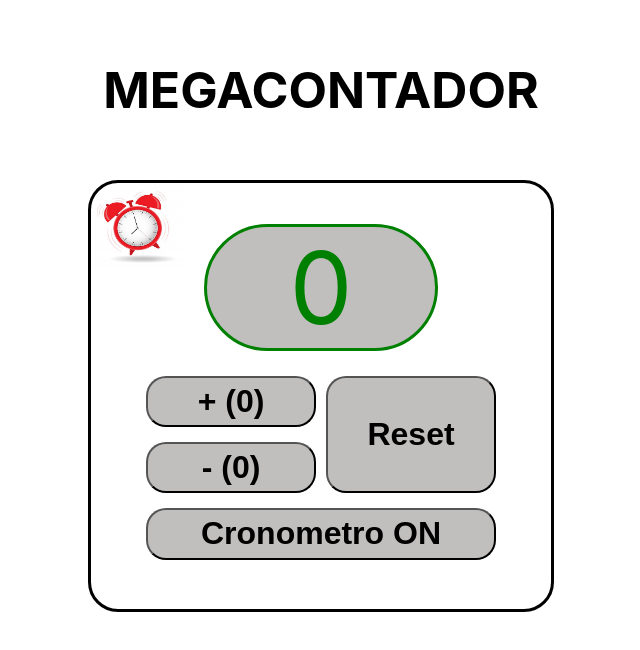
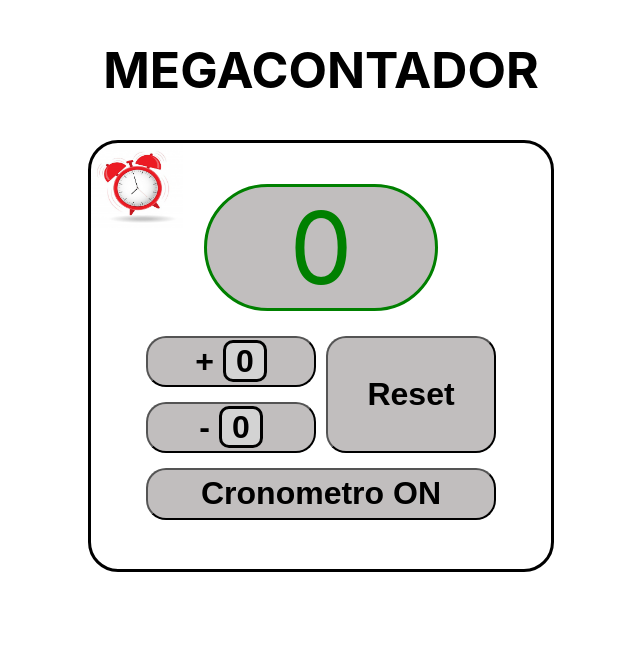
Before and after one commit to MiguelAngelAlvarezFernandez/megacontador, a React (Create React App) app: page / in a window 1280 px wide. Shown: the top 650 px of the page, without its empty margins (319-959 px from the left). Built offline with nearby package versions, Linux system fonts and the light colour scheme.

Commit message:
Estilo final boton

```diff
--- a/src/App.module.css
+++ b/src/App.module.css
@@ -1,5 +1,5 @@
 .megacontador{
-  margin: 60px 0px;
+  margin: 40px 0px;
   text-align: center;
   font-size: 50px;
 }
--- a/src/Components/Boton.jsx
+++ b/src/Components/Boton.jsx
@@ -11,7 +11,7 @@ console.log(Contador)
 }
 
   return (
-    <button className={styles.boton} onClick={manexadorBoton}> {props.NombreBoton} {props.Contador && <span>({Contador})</span>}</button>
+    <button className={styles.boton} onClick={manexadorBoton}> {props.NombreBoton} {props.Contador && <span className={styles.innerCounter}>{Contador}</span>}</button>
   );
 }
 
--- a/src/Components/Boton.module.css
+++ b/src/Components/Boton.module.css
@@ -6,9 +6,19 @@
     border-radius: 20px;
     background-color: rgb(193, 190, 190);
     color: black;
+    cursor: pointer;
+    transition-duration: 0.2s;
 }
 
   .boton:hover {
     background-color: rgb(102, 100, 100);
     color: white;
+    box-shadow: 0 12px 16px 0 rgba(0,0,0,0.24),0 17px 50px 0 rgba(0,0,0,0.19);
   }
+
+  .innerCounter{
+    background-color: lightgrey;
+    border: solid;
+    border-radius: 10px;
+    padding: 0px 10px;
+  }
```
